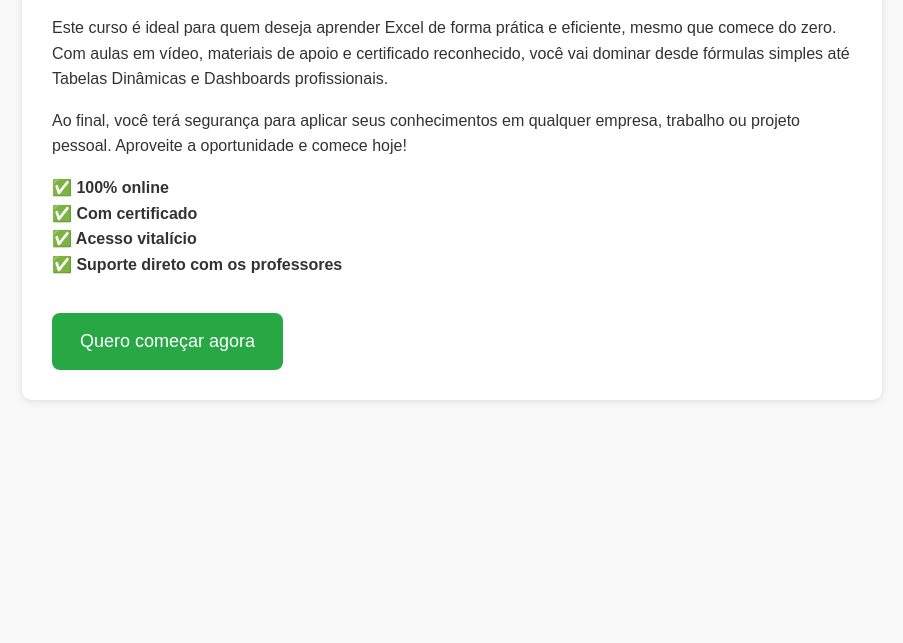
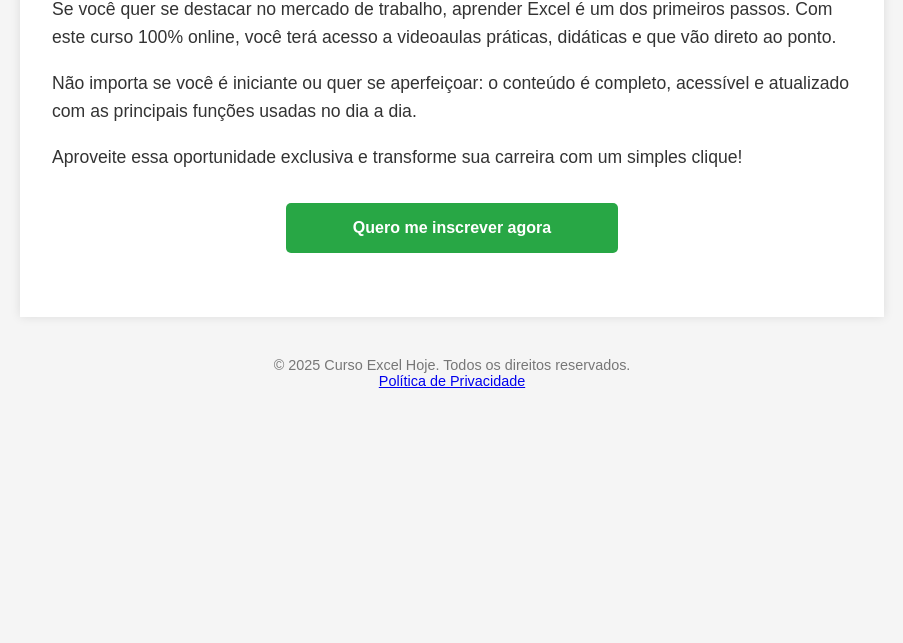
Before and after one commit to Thales-ctr/Cursoexcelhoje, a plain HTML site: page index.html in a window 1280 px wide. Shown: the part 157-800 px from the top of the page, without its empty margins (188-1091 px from the left). Drawn offline with Linux system fonts and the light colour scheme.

Commit message:
Update index.html

```diff
--- a/index.html
+++ b/index.html
@@ -1,59 +1,79 @@
 <!DOCTYPE html>
-<html lang="pt-BR">
+<html lang="pt-br">
 <head>
   <meta charset="UTF-8" />
-  <meta name="viewport" content="width=device-width, initial-scale=1.0"/>
-  <meta name="description" content="Curso completo de Excel online com certificado. Ideal para iniciantes e avançados que desejam dominar o Excel e crescer profissionalmente."/>
-  <title>Curso de Excel Completo - Comece Hoje</title>
+  <meta name="viewport" content="width=device-width, initial-scale=1.0" />
+  <title>Curso de Excel Hoje - Aprenda Rápido</title>
+  <meta name="description" content="Domine o Excel com aulas práticas e didáticas. Ideal para iniciantes e profissionais.">
   <style>
     body {
       font-family: Arial, sans-serif;
-      background-color: #f9f9f9;
+      background-color: #f5f5f5;
+      margin: 0;
+      padding: 0;
       color: #333;
-      padding: 40px;
-      line-height: 1.6;
     }
     .container {
       max-width: 800px;
       margin: auto;
-      background: #fff;
-      padding: 30px;
-      border-radius: 10px;
-      box-shadow: 0 2px 8px rgba(0,0,0,0.1);
+      padding: 2rem;
+      background-color: white;
+      box-shadow: 0 0 10px rgba(0,0,0,0.1);
+      margin-top: 40px;
     }
     h1 {
-      color: #007bff;
+      color: #007BFF;
+      text-align: center;
     }
-    .button {
-      display: inline-block;
-      margin-top: 20px;
-      padding: 14px 28px;
+    p {
+      line-height: 1.6;
+      font-size: 1.1rem;
+    }
+    .btn {
+      display: block;
+      width: 100%;
+      max-width: 300px;
+      margin: 2rem auto;
+      padding: 1rem;
+      text-align: center;
       background-color: #28a745;
       color: white;
       text-decoration: none;
-      font-size: 18px;
-      border-radius: 8px;
+      font-weight: bold;
+      border-radius: 5px;
+      transition: background-color 0.3s ease;
     }
-    .button:hover {
+    .btn:hover {
       background-color: #218838;
+    }
+    footer {
+      text-align: center;
+      margin-top: 40px;
+      font-size: 0.9rem;
+      color: #777;
     }
   </style>
 </head>
 <body>
   <div class="container">
-    <h1>Curso Completo de Excel - Do Básico ao Avançado</h1>
-    <p>Este curso é ideal para quem deseja aprender Excel de forma prática e eficiente, mesmo que comece do zero. Com aulas em vídeo, materiais de apoio e certificado reconhecido, você vai dominar desde fórmulas simples até Tabelas Dinâmicas e Dashboards profissionais.</p>
+    <h1>Domine o Excel Ainda Hoje!</h1>
+    <p>
+      Se você quer se destacar no mercado de trabalho, aprender Excel é um dos primeiros passos.
+      Com este curso 100% online, você terá acesso a videoaulas práticas, didáticas e que vão direto ao ponto.
+    </p>
+    <p>
+      Não importa se você é iniciante ou quer se aperfeiçoar: o conteúdo é completo, acessível e atualizado com as principais funções usadas no dia a dia.
+    </p>
+    <p>
+      Aproveite essa oportunidade exclusiva e transforme sua carreira com um simples clique!
+    </p>
 
-    <p>Ao final, você terá segurança para aplicar seus conhecimentos em qualquer empresa, trabalho ou projeto pessoal. Aproveite a oportunidade e comece hoje!</p>
+    <a class="btn" href="https://go.hotmart.com/F87009149P">Quero me inscrever agora</a>
+  </div>
 
-    <p><strong>✅ 100% online<br>
-    ✅ Com certificado<br>
-    ✅ Acesso vitalício<br>
-    ✅ Suporte direto com os professores</strong></p>
-
-    <a class="button" href="https://go.hotmart.com/I99187501M?redirectionUrl=https://experttcursos.com.br/excel">
-      Quero começar agora
-    </a>
-  </div>
+  <footer>
+    © 2025 Curso Excel Hoje. Todos os direitos reservados. <br>
+    <a href="#">Política de Privacidade</a>
+  </footer>
 </body>
 </html>
```
